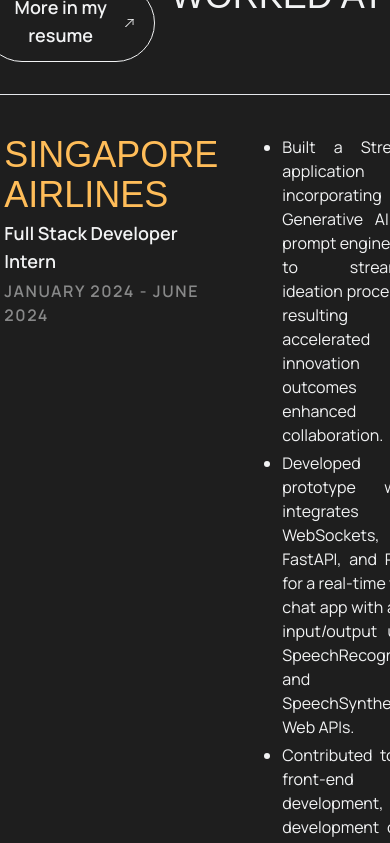
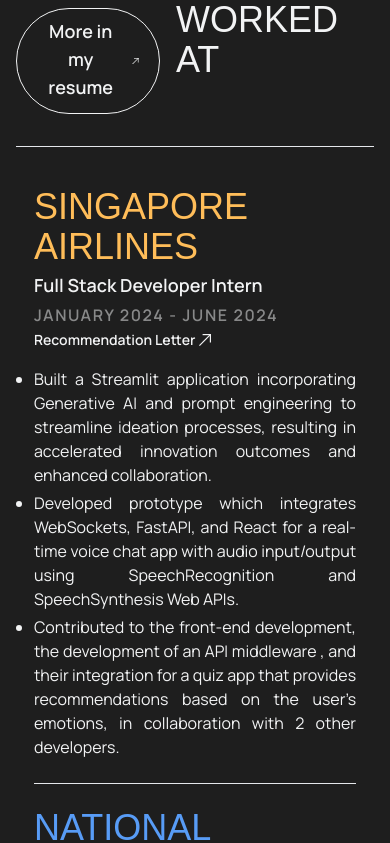
Before and after one commit to melissaharijanto/web-v4, a React (Vite) app: page / in a window 390 px wide. Shown: the part 1960-2803 px from the top of the page. Built offline with nearby package versions, Linux system fonts and the light colour scheme; a web font is replaced by a local one.

Commit message:
Make experience component responsive

```diff
--- a/src/components/ExperienceComponent.tsx
+++ b/src/components/ExperienceComponent.tsx
@@ -17,7 +17,7 @@
 }: ExperienceComponentInterface) => {
     return (
         <div className={`${index != 0 ? 'mt-6' : ''}`}>
-            <div className="flex justify-between gap-x-16">
+            <div className="flex lg:flex-row flex-col justify-between gap-x-16">
                 <div className="text-left text-white flex flex-col justify-between">
                     <div className="inline-flex flex-col gap-y-1">
                         <p
@@ -40,7 +40,7 @@
                         })}
                     </div>
                 </div>
-                <div className="max-w-[50%] text-justify text-white font-manrope">
+                <div className="w-full mt-4 lg:mt-0 lg:max-w-[50%] text-justify text-white font-manrope">
                     <ul className="list-disc">
                         {description.map((desc, idx) => {
                             if (idx == 0) {
```
